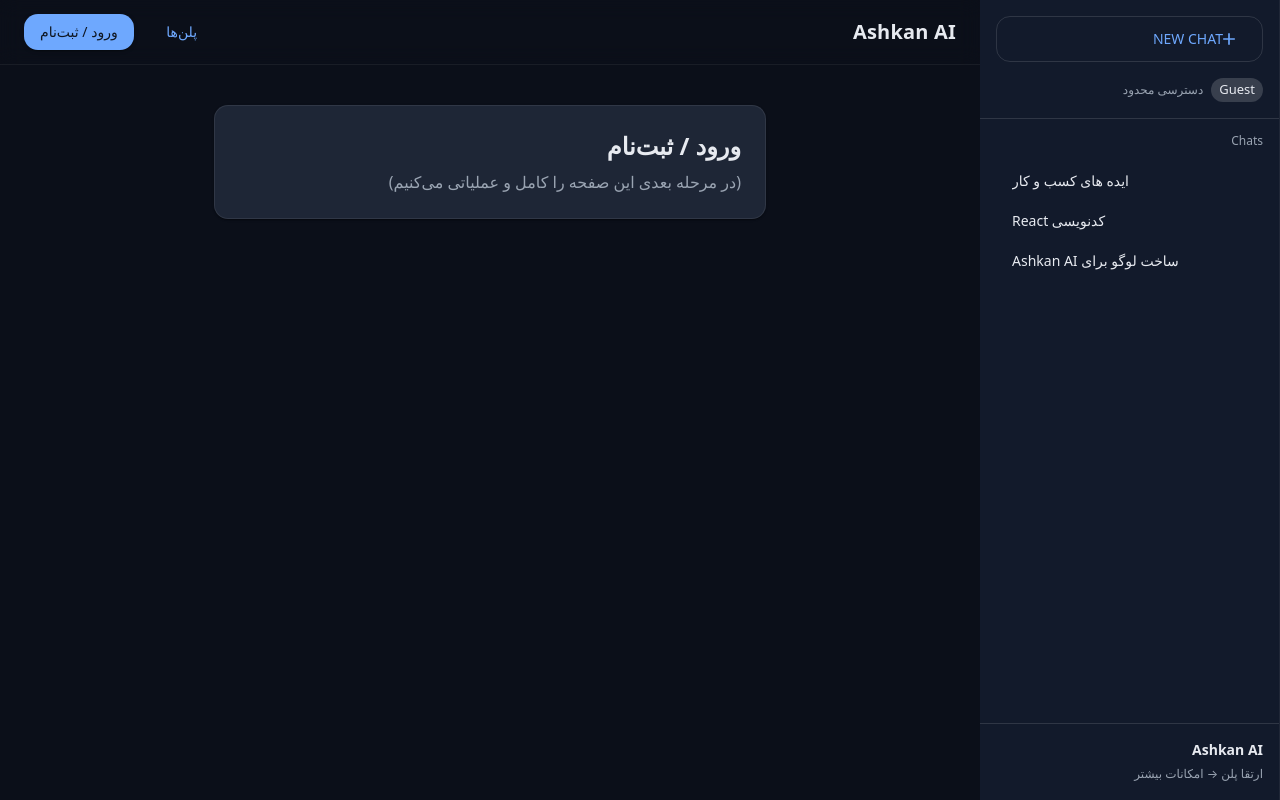
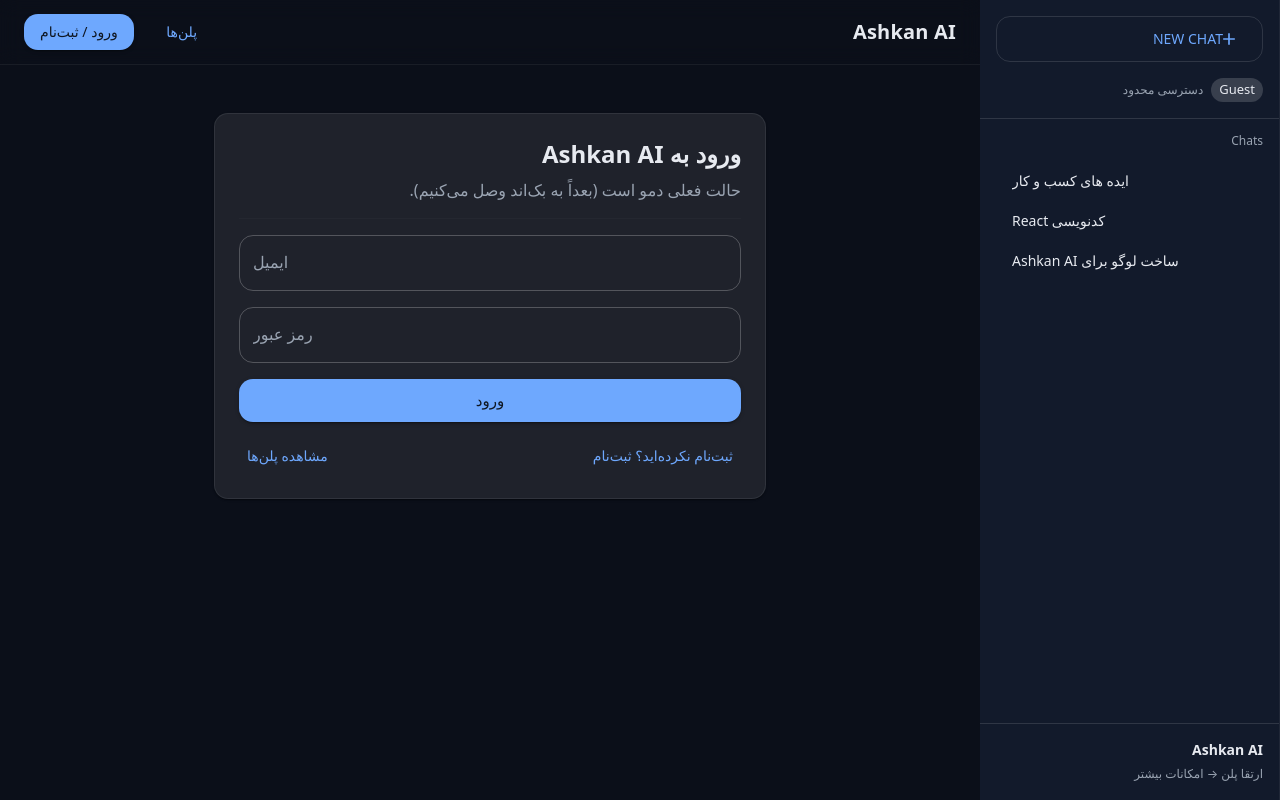
Before and after one commit to ashkan20171/AshkanAI-Reactjs-, a React (Vite) app: page /login in a window 1280 px wide. Built offline with nearby package versions, Linux system fonts and the light colour scheme.

Commit message:
edit ....

```diff
--- a/src/pages/Login.jsx
+++ b/src/pages/Login.jsx
@@ -1,17 +1,121 @@
-import { Container, Paper, Typography } from "@mui/material";
+import {
+  Alert,
+  Box,
+  Button,
+  Container,
+  Paper,
+  Stack,
+  TextField,
+  Typography,
+  Divider,
+} from "@mui/material";
+import { useMemo, useState } from "react";
+import { useNavigate, useLocation } from "react-router-dom";
 import AppLayout from "../components/layout/AppLayout";
+import { useAuthStore } from "../store/authStore";
 
 export default function Login() {
+  const navigate = useNavigate();
+  const location = useLocation();
+  const login = useAuthStore((s) => s.login);
+
+  const from = location.state?.from || "/";
+
+  const [mode, setMode] = useState("login"); // login | register
+  const [form, setForm] = useState({ name: "", email: "", password: "" });
+  const [error, setError] = useState("");
+
+  const title = useMemo(
+    () => (mode === "login" ? "ورود به Ashkan AI" : "ثبت‌نام در Ashkan AI"),
+    [mode]
+  );
+
+  const submit = () => {
+    setError("");
+
+    if (mode === "register" && form.name.trim().length < 2) {
+      setError("نام باید حداقل ۲ کاراکتر باشد.");
+      return;
+    }
+    if (!form.email.includes("@")) {
+      setError("ایمیل معتبر نیست.");
+      return;
+    }
+    if (form.password.length < 6) {
+      setError("رمز عبور باید حداقل ۶ کاراکتر باشد.");
+      return;
+    }
+
+    // فعلاً دمو: لاگین فیک
+    login({ name: form.name || "Ashkan", email: form.email });
+    navigate(from, { replace: true });
+  };
+
   return (
     <AppLayout>
-      <Container maxWidth="sm" sx={{ py: 5 }}>
-        <Paper sx={{ p: 3, border: "1px solid rgba(255,255,255,0.08)" }}>
-          <Typography variant="h5" fontWeight={800} gutterBottom>
-            ورود / ثبت‌نام
+      <Container maxWidth="sm" sx={{ py: 6 }}>
+        <Paper
+          sx={{
+            p: 3,
+            border: "1px solid rgba(255,255,255,0.08)",
+            bgcolor: "rgba(255,255,255,0.03)",
+          }}
+        >
+          <Typography variant="h5" fontWeight={900} gutterBottom>
+            {title}
           </Typography>
-          <Typography color="text.secondary">
-            (در مرحله بعدی این صفحه را کامل و عملیاتی می‌کنیم)
+          <Typography color="text.secondary" gutterBottom>
+            حالت فعلی دمو است (بعداً به بک‌اند وصل می‌کنیم).
           </Typography>
+
+          <Divider sx={{ my: 2, opacity: 0.2 }} />
+
+          {error ? (
+            <Alert severity="error" sx={{ mb: 2 }}>
+              {error}
+            </Alert>
+          ) : null}
+
+          <Stack spacing={2}>
+            {mode === "register" ? (
+              <TextField
+                label="نام"
+                value={form.name}
+                onChange={(e) => setForm((s) => ({ ...s, name: e.target.value }))}
+                fullWidth
+              />
+            ) : null}
+
+            <TextField
+              label="ایمیل"
+              value={form.email}
+              onChange={(e) => setForm((s) => ({ ...s, email: e.target.value }))}
+              fullWidth
+            />
+            <TextField
+              label="رمز عبور"
+              type="password"
+              value={form.password}
+              onChange={(e) => setForm((s) => ({ ...s, password: e.target.value }))}
+              fullWidth
+            />
+
+            <Button variant="contained" size="large" onClick={submit}>
+              {mode === "login" ? "ورود" : "ثبت‌نام"}
+            </Button>
+
+            <Box sx={{ display: "flex", justifyContent: "space-between", gap: 2 }}>
+              <Button
+                variant="text"
+                onClick={() => setMode((m) => (m === "login" ? "register" : "login"))}
+              >
+                {mode === "login" ? "ثبت‌نام نکرده‌اید؟ ثبت‌نام" : "حساب دارید؟ ورود"}
+              </Button>
+              <Button variant="text" onClick={() => navigate("/pricing")}>
+                مشاهده پلن‌ها
+              </Button>
+            </Box>
+          </Stack>
         </Paper>
       </Container>
     </AppLayout>
--- /dev/null
+++ b/src/store/authStore.js
@@ -0,0 +1,45 @@
+import { create } from "zustand";
+
+const defaultLimits = {
+  guest: { messagesPerDay: 5, canImage: false, canAudio: false, canVideo: false },
+  free:  { messagesPerDay: 20, canImage: false, canAudio: false, canVideo: false },
+  pro:   { messagesPerDay: 200, canImage: true,  canAudio: true,  canVideo: false },
+};
+
+export const useAuthStore = create((set, get) => ({
+  user: null, // { name, email, plan }
+  plan: "guest", // guest | free | pro
+  usage: { messagesToday: 0 },
+
+  limits() {
+    return defaultLimits[get().plan] ?? defaultLimits.guest;
+  },
+
+  // دمو: ورود فیک
+  login({ name, email }) {
+    set({ user: { name, email, plan: "free" }, plan: "free", usage: { messagesToday: 0 } });
+  },
+
+  logout() {
+    set({ user: null, plan: "guest", usage: { messagesToday: 0 } });
+  },
+
+  // دمو: تغییر پلن (بعداً از پرداخت میاد)
+  setPlan(plan) {
+    const u = get().user;
+    set({
+      plan,
+      user: u ? { ...u, plan } : null,
+    });
+  },
+
+  canSendMessage() {
+    const { messagesToday } = get().usage;
+    const { messagesPerDay } = get().limits();
+    return messagesToday < messagesPerDay;
+  },
+
+  incMessage() {
+    set((s) => ({ usage: { ...s.usage, messagesToday: s.usage.messagesToday + 1 } }));
+  },
+}));
```
Also changed, not shown: src/components/auth/RequireAuth.jsx (added, +12 -0 lines).
